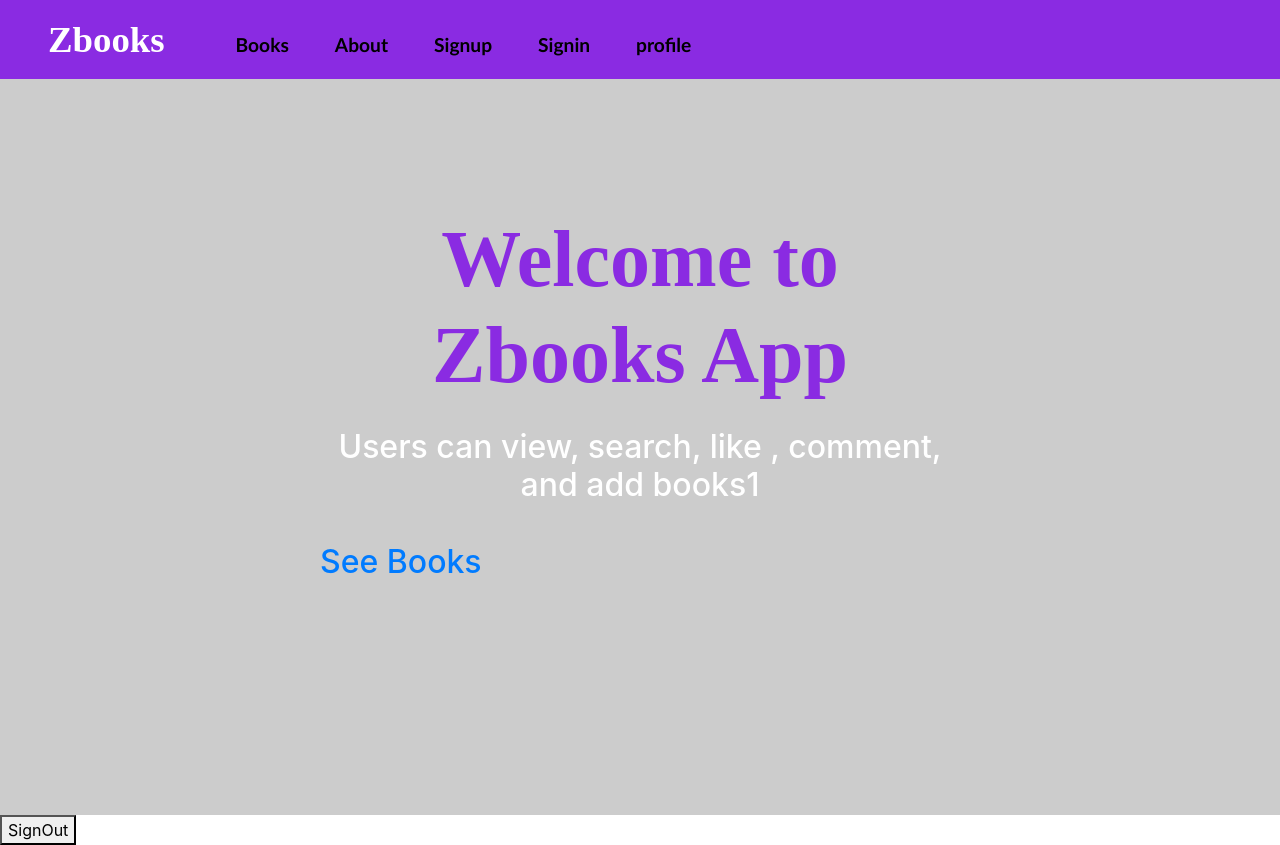
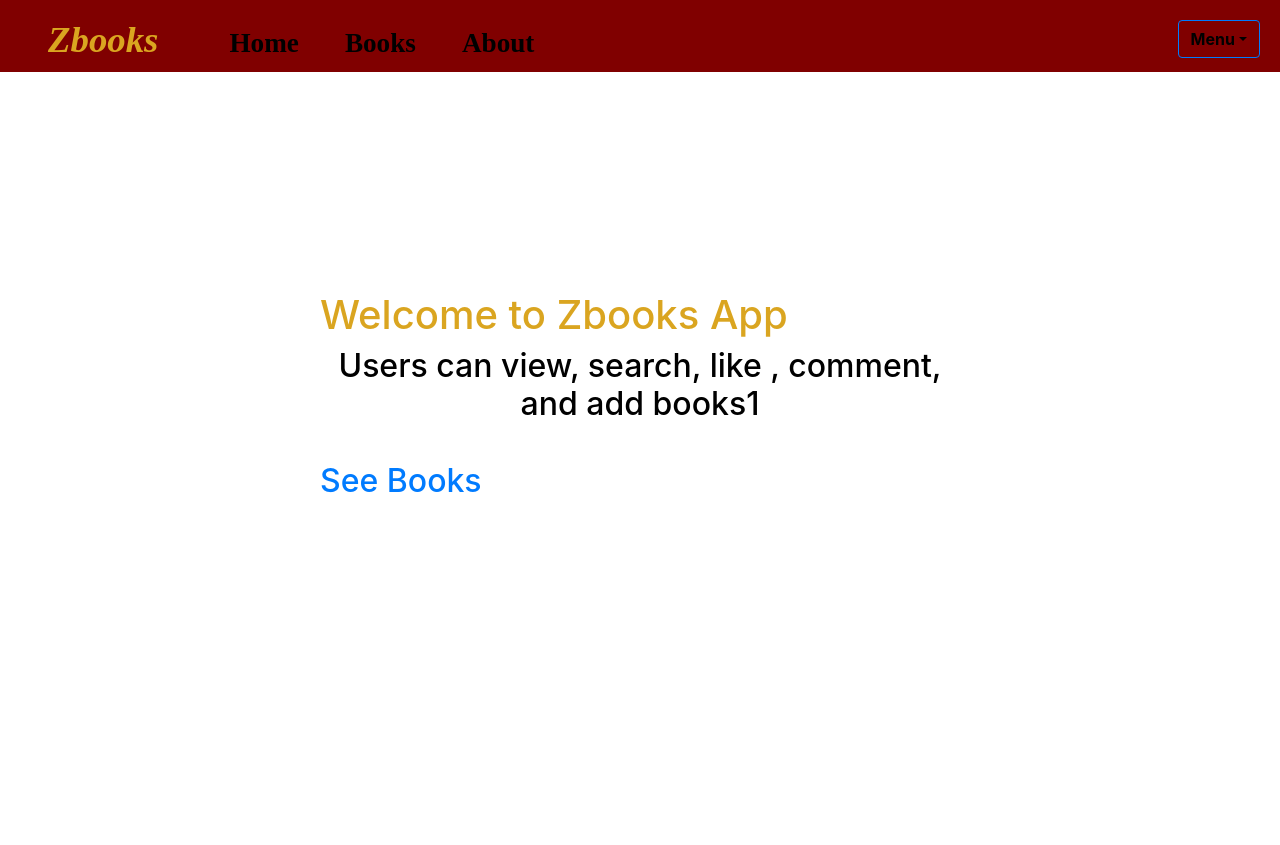
Before and after one commit to Zainab-Omar/books-frontend, a React (Create React App) app: page / in a window 1280 px wide. After the commit the page ends 808 px from the top, so only its background shows below. Built offline with nearby package versions, Linux system fonts and the light colour scheme.

Commit message:
add DropdownButton and DropDown from bootstrap and add css

```diff
--- a/src/App.css
+++ b/src/App.css
@@ -7,7 +7,8 @@
 .home-page{
   /* background-image: url(./book.jpg); */
   background-position: center;
-  background-color: #cccccc;
+  background-color: white;
+  color: goldenrod;
   height: 92vh;
   background-position: center;
   background-repeat: no-repeat;
@@ -21,26 +22,13 @@
   transform: translate(-50%, -50%);
 }
 
-.home-logo {
-  font-family: 'Century Gothic';
-  font-size: 5em;
-  font-weight: bold;
-  color: blueviolet;
-  margin-bottom: 25px;
-  text-align: center;
-}
 .home-content{
   font-size: 2em;
   text-align: center;
-  color: white;
+  color: black;
   padding-bottom: 30px;
 }
 
-.navbar-link {
-  font-family: 'Optima';
-  font-size:  1.2em;
-  font-weight: bold;
-}
 
 .btn-home{
   width: 100px;
@@ -165,13 +153,31 @@
 }
 
 .navbar-logo {
-  font-family: 'Century Gothic';
+  font-family: 'cursive';
+  font-style: italic;
   font-size: 2.3em;
+  font-weight: bold;
+  padding: 40px;
+  margin: 0px 8px 8px;
+  color: goldenrod;
+  text-decoration: none;
+}
+
+.navbar-link {
+  font-family: 'cursive';
+  font-size:  1.7em;
   font-weight: bold;
 }
 
-.navbar-link {
-  font-family: 'Optima';
-  font-size:  1.2em;
+.dropdown-button{
+  float: right;
+  margin-right: 20px;
+  margin-top: 8px;
+}
+
+#dropdown-menu-align-right{
+  background-color: maroon;
+  text-align: center;
+  color: black;
   font-weight: bold;
 }
--- a/src/App.js
+++ b/src/App.js
@@ -36,11 +36,11 @@ class App extends React.Component {
           <Route exact path="/signup" component={Signup} />
           <Route exact path="/signin" component={Signin} />
           <Route exact path="/profile" component={Profile} />
-          {/* <Route exact path="/signout" component={SignOut} /> */}
+          <Route exact path="/signout" component={SignOut} />
+
         </div>
         </Switch>
       </Router>
-      <SignOut />
       </div>
     )
   }
--- a/src/components/NavBar.js
+++ b/src/components/NavBar.js
@@ -1,18 +1,30 @@
 import React from 'react'
 import { NavLink } from 'react-router-dom';
+import DropdownButton from 'react-bootstrap/DropdownButton';
+import Dropdown from 'react-bootstrap/Dropdown'
 
 const NavBar = () => {
     return(
-    <div style={{ background: 'blueviolet', paddingTop: '12px', paddingBottom: '12px' }}>
-     <NavLink to="/" className="navbar-logo" style={{padding: '40px', margin: '0 8px 8px', color: 'white'}}>
+    <div className="navbar-component" style={{ background: 'maroon', paddingTop: '12px', paddingBottom: '5px' }}>
+
+    <NavLink to="/" className="navbar-logo">
         Zbooks
-      </NavLink>
-        <NavLink to="/books" style={link} className="navbar-link">Books</NavLink>
-        <NavLink to="/about" style={link} className="navbar-link">About</NavLink>
-        <NavLink to="/signup" style={link} className="navbar-link">Signup</NavLink>
-        <NavLink to="/signin" style={link} className="navbar-link">Signin</NavLink>
-        <NavLink to="/profile" style={link} className="navbar-link">profile</NavLink>
+    </NavLink>
 
+    <NavLink to="/" style={link} className="navbar-link">Home</NavLink>
+    <NavLink to="/books" style={link} className="navbar-link">Books</NavLink>
+    <NavLink to="/about" style={link} className="navbar-link">About</NavLink>
+
+    <DropdownButton
+      title="Menu"
+      className="dropdown-button"
+      id="dropdown-menu-align-right"
+     >
+       <Dropdown.Item eventKey="profile"><NavLink to="/profile" style={link} className="navbar-link">profile</NavLink></Dropdown.Item>
+       <Dropdown.Item eventKey="signup"><NavLink to="/signup" style={link} className="navbar-link">Signup</NavLink></Dropdown.Item>
+       <Dropdown.Item eventKey="signin"><NavLink to="/signin" style={link} className="navbar-link">Signin</NavLink></Dropdown.Item>
+       <Dropdown.Item eventKey="signout"><NavLink to="/signout" style={link} className="navbar-link">Signout</NavLink></Dropdown.Item>
+    </DropdownButton>
     </div>
     )
 }
```
